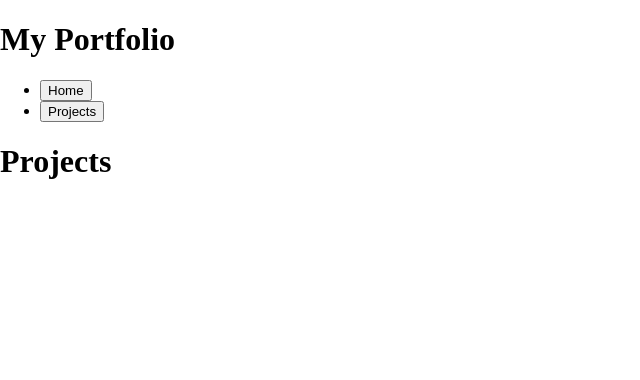
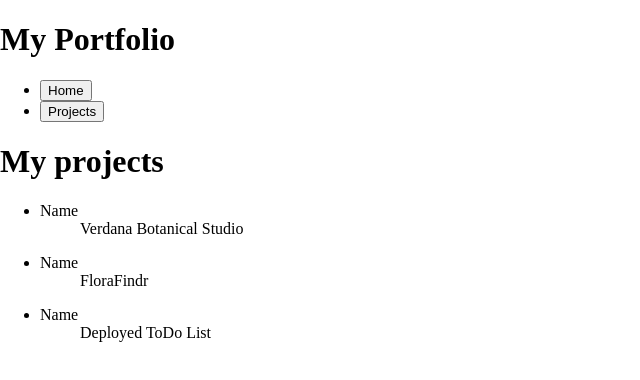
Before and after one commit to acmainier/react-portfolio, a React (Vite) app: page / in a window 1280 px wide. Both pictures are taken after a click on the button "Projects". Shown: the top 380 px of the page, without its empty margins (0-640 px from the left). Built offline with nearby package versions, Linux system fonts and the light colour scheme.

Commit message:
Display projects

```diff
--- /dev/null
+++ b/src/pages/Project.jsx
@@ -0,0 +1,8 @@
+export function Project({ name }) {
+  return (
+    <dl>
+      <dt>Name</dt>
+      <dd>{name}</dd>
+    </dl>
+  );
+}
--- a/src/pages/Projects.jsx
+++ b/src/pages/Projects.jsx
@@ -1,3 +1,22 @@
+import { Project } from "./Project";
+
+const PROJECTS = [
+  { name: "Verdana Botanical Studio", key: "verdana" },
+  { name: "FloraFindr", key: "florafindr" },
+  { name: "Deployed ToDo List", key: "todolist" },
+];
+
 export function Projects() {
-  return <h1>Projects</h1>;
+  return (
+    <>
+      <h1>My projects</h1>
+      <ul>
+        {PROJECTS.map((item) => (
+          <li>
+            <Project name={item.name} />
+          </li>
+        ))}
+      </ul>
+    </>
+  );
 }
```
